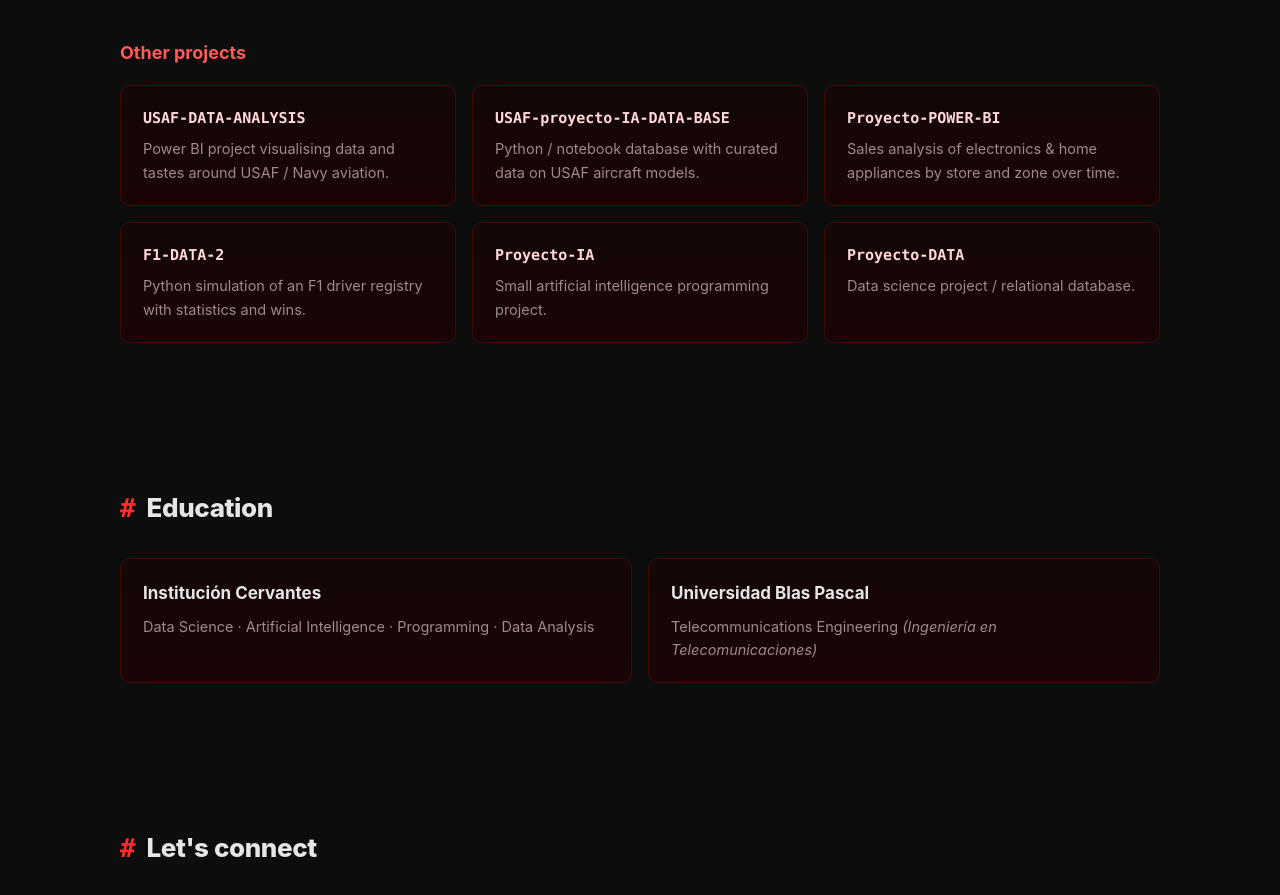
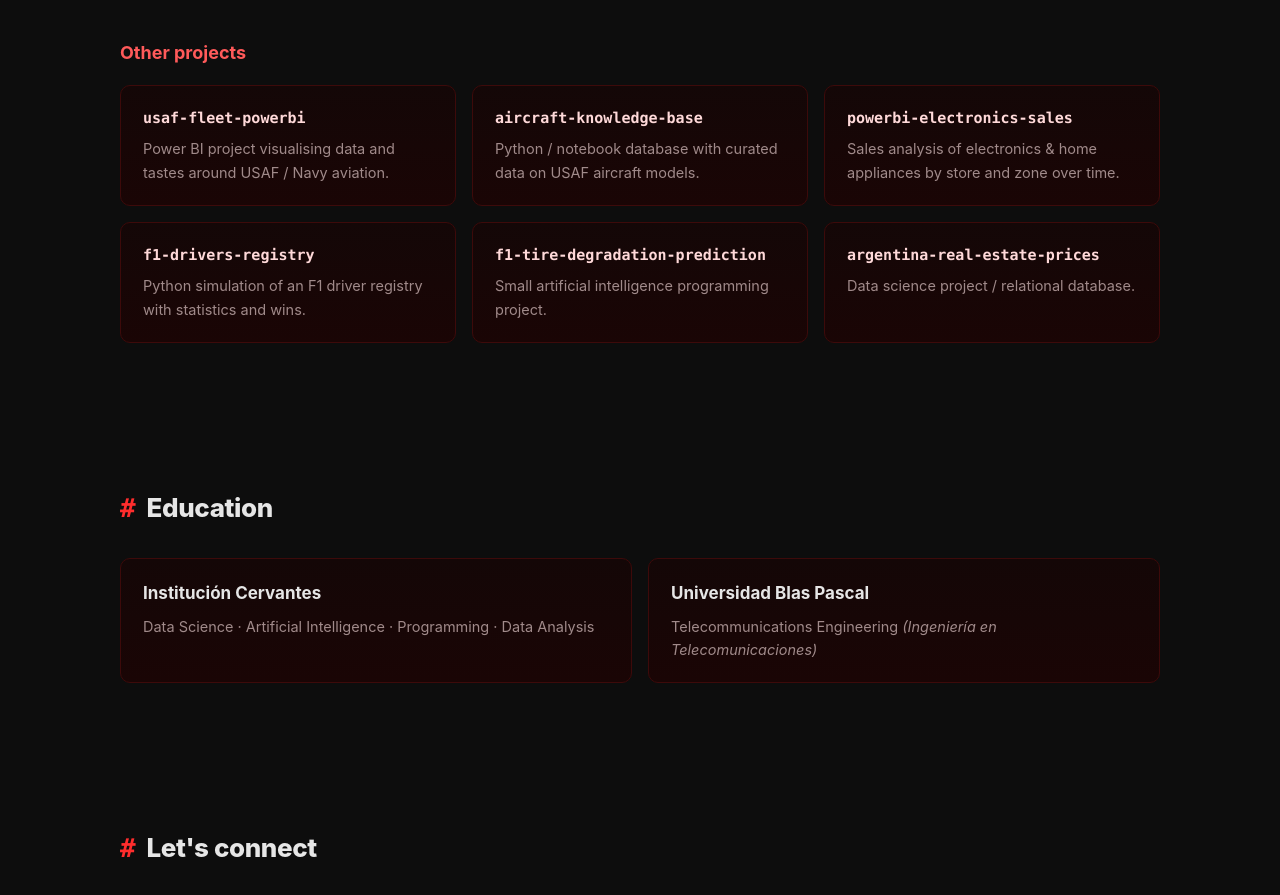
Before and after one commit to cressagasti-gif/gaston-portfolio, a plain HTML site: page index.html in a window 1280 px wide. Shown: the part 3070-3965 px from the top of the page. Drawn offline with Linux system fonts and the light colour scheme.

Commit message:
Actualizar nombres de repos tras el renombre

```diff
--- a/index.html
+++ b/index.html
@@ -200,27 +200,27 @@
       <h3 class="sub">Other projects</h3>
       <div class="grid-2">
         <article class="card">
-          <h4>USAF-DATA-ANALYSIS</h4>
+          <h4>usaf-fleet-powerbi</h4>
           <p class="muted">Power BI project visualising data and tastes around USAF / Navy aviation.</p>
         </article>
         <article class="card">
-          <h4>USAF-proyecto-IA-DATA-BASE</h4>
+          <h4>aircraft-knowledge-base</h4>
           <p class="muted">Python / notebook database with curated data on USAF aircraft models.</p>
         </article>
         <article class="card">
-          <h4>Proyecto-POWER-BI</h4>
+          <h4>powerbi-electronics-sales</h4>
           <p class="muted">Sales analysis of electronics &amp; home appliances by store and zone over time.</p>
         </article>
         <article class="card">
-          <h4>F1-DATA-2</h4>
+          <h4>f1-drivers-registry</h4>
           <p class="muted">Python simulation of an F1 driver registry with statistics and wins.</p>
         </article>
         <article class="card">
-          <h4>Proyecto-IA</h4>
+          <h4>f1-tire-degradation-prediction</h4>
           <p class="muted">Small artificial intelligence programming project.</p>
         </article>
         <article class="card">
-          <h4>Proyecto-DATA</h4>
+          <h4>argentina-real-estate-prices</h4>
           <p class="muted">Data science project / relational database.</p>
         </article>
       </div>
```
